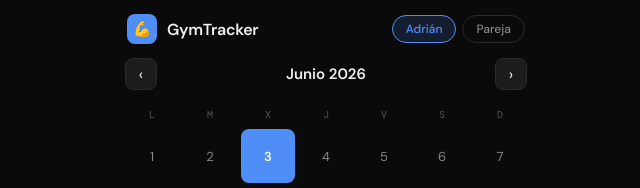
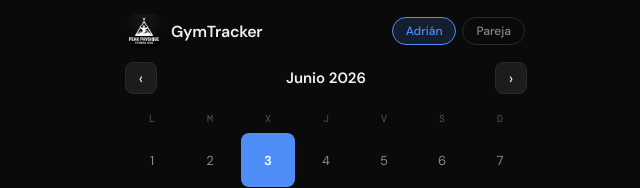
Before and after one commit to Adrian-Ramati/gymtracker, a plain HTML site: page index.html in a window 1280 px wide. Shown: the top 188 px of the page, without its empty margins (314-954 px from the left). Drawn offline with nearby package versions, Linux system fonts and the light colour scheme.

Commit message:
Add files via upload

```diff
--- a/index.html
+++ b/index.html
@@ -28,7 +28,7 @@
 html,body{height:100%;overflow:hidden;background:var(--bg);color:var(--t1);font-family:var(--font);font-size:14px}
 .app{display:flex;flex-direction:column;height:100dvh;max-width:430px;margin:0 auto}
 .hdr{padding:max(env(safe-area-inset-top),14px) 16px 0;display:flex;align-items:center;gap:10px;flex-shrink:0}
-.hdr-logo{width:30px;height:30px;background:var(--blue);border-radius:8px;display:grid;place-items:center;font-size:15px;flex-shrink:0}
+.hdr-logo{width:34px;height:34px;border-radius:8px;overflow:hidden;flex-shrink:0;display:flex;align-items:center;justify-content:center}.hdr-logo img{width:100%;height:100%;object-fit:cover;border-radius:8px}
 .hdr-title{font-size:16px;font-weight:600;letter-spacing:-.3px}
 .hdr-right{margin-left:auto;display:flex;gap:6px}
 .ppill{padding:5px 13px;border-radius:20px;font-size:12px;font-weight:500;cursor:pointer;border:1px solid var(--b1);background:transparent;color:var(--t2);font-family:var(--font);transition:all .2s}
@@ -171,7 +171,7 @@ input[type=number]:focus{outline:none;border-color:var(--blue)}
 <body>
 <div class="app">
   <div class="hdr">
-    <div class="hdr-logo">💪</div>
+    <div class="hdr-logo"><img src="icon-192.png" alt="logo"></div>
     <span class="hdr-title">GymTracker</span>
     <div class="hdr-right">
       <button class="ppill a" onclick="setProfile('Adrian')">Adrián</button>
```
